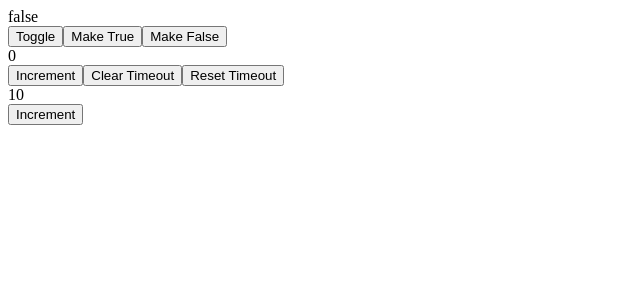
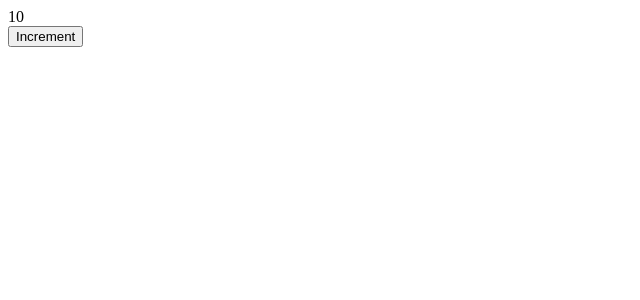
Before and after one commit to AdrianChojnacki/customHooks, a React (Create React App) app: page / in a window 1280 px wide. Shown: the top 300 px of the page, without its empty margins (0-640 px from the left). Built offline with nearby package versions, Linux system fonts and the light colour scheme.

Commit message:
Add useUpdateEffect

```diff
--- a/src/App.js
+++ b/src/App.js
@@ -1,13 +1,15 @@
 import ToggleComponent from "./ToggleComponent";
 import TimeoutComponent from "./TimeoutComponent";
 import DebounceComponent from "./DebounceComponent";
+import UpdateEffectComponent from "./UpdateEffectComponent";
 
 export default function App() {
   return (
     <>
-      <ToggleComponent />
-      <TimeoutComponent />
-      <DebounceComponent />
+      {/* <ToggleComponent /> */}
+      {/* <TimeoutComponent /> */}
+      {/* <DebounceComponent /> */}
+      <UpdateEffectComponent />
     </>
   );
 }
--- /dev/null
+++ b/src/UpdateEffectComponent.js
@@ -0,0 +1,14 @@
+import { useState } from "react";
+import useUpdateEffect from "./custom-hooks/useUpdateEffect";
+
+export default function UpdateEffectComponent() {
+  const [count, setCount] = useState(10);
+  useUpdateEffect(() => alert(count), [count]);
+
+  return (
+    <div>
+      <div>{count}</div>
+      <button onClick={() => setCount(c => c + 1)}>Increment</button>
+    </div>
+  );
+}
--- /dev/null
+++ b/src/custom-hooks/useUpdateEffect.js
@@ -0,0 +1,16 @@
+import { useEffect, useRef } from "react";
+
+export default function useUpdateEffect(callback, dependencies) {
+  // const firstRenderRef = useRef(true);
+  const firstRenderRef = useRef(0);
+
+  useEffect(() => {
+    // if (firstRenderRef.current) {
+    if (firstRenderRef.current < 2) {
+      // firstRenderRef.current = false;
+      firstRenderRef.current = firstRenderRef.current + 1;
+      return;
+    }
+    return callback();
+  }, dependencies);
+}
```
